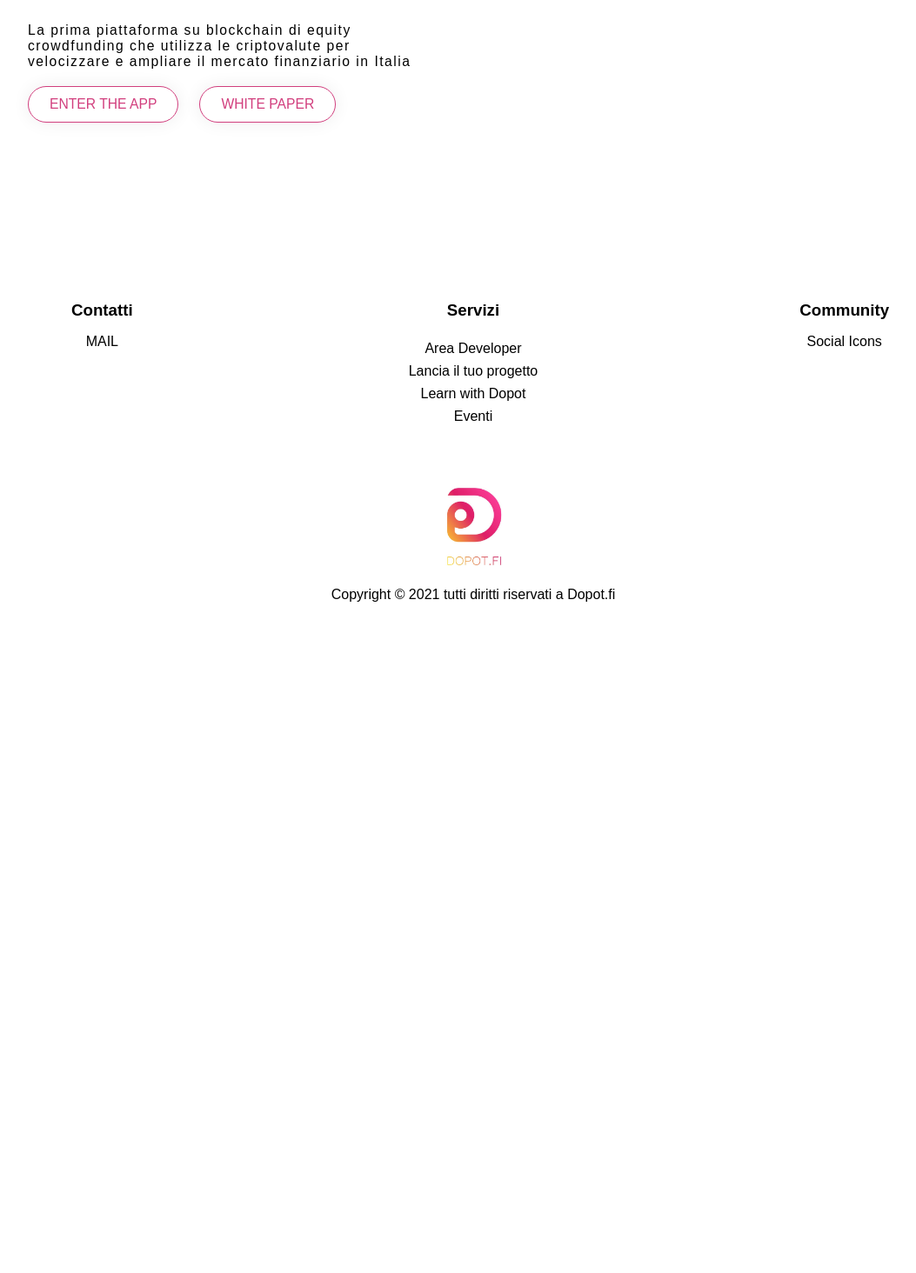
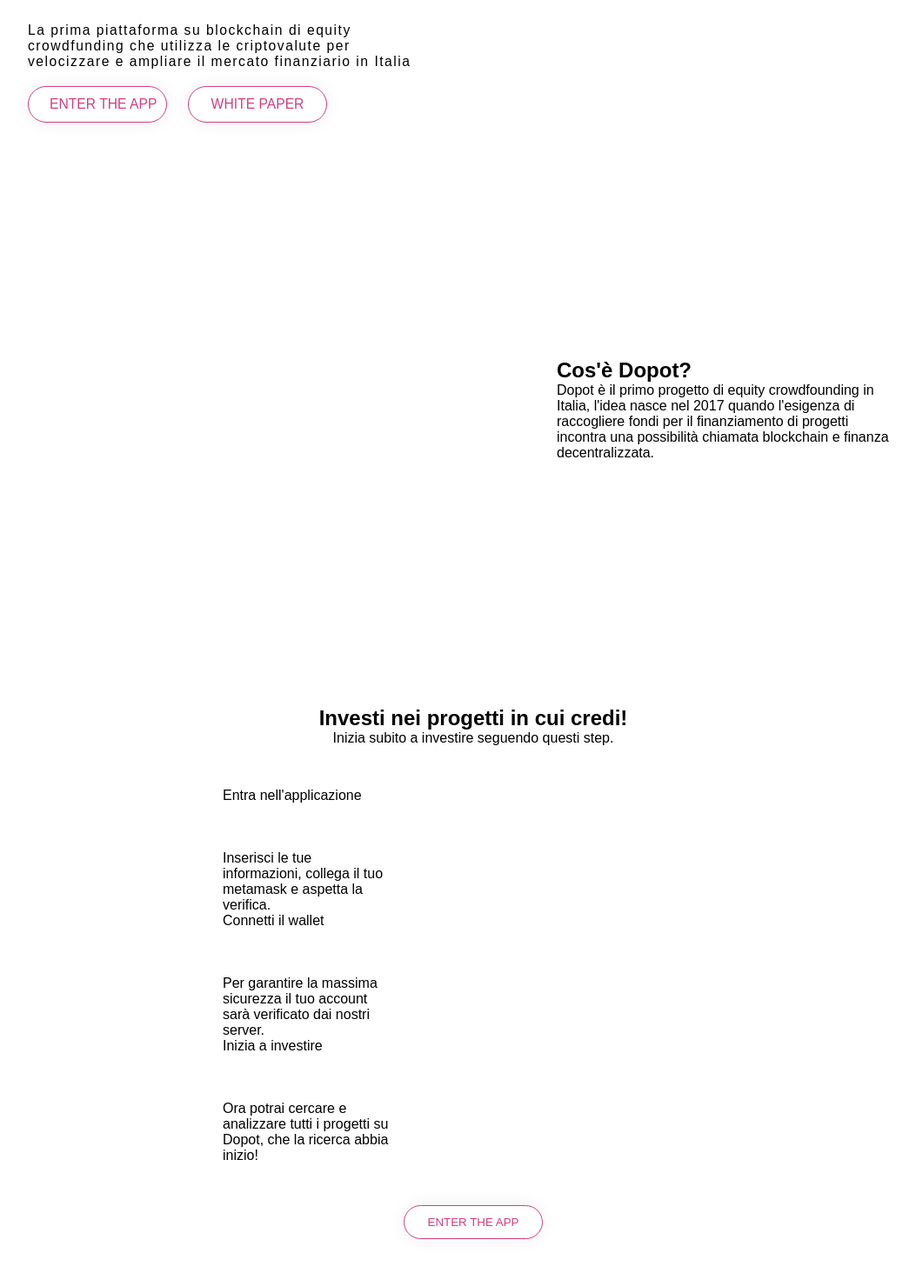
Before and after one commit to OLEARI-FILIPPO/StaticDopot, a React (Create React App) app in the folder Dopot.fi - REACT/dopot.fi/: page /home in a window 1280 px wide. Shown: the part 454-1918 px from the top of the page at 87% size, without its empty margins (96-1149 px from the left). Before the commit the page ends 1163 px from the top, so only its background shows below. Built offline with nearby package versions, Linux system fonts and the light colour scheme.

Commit message:
sections

```diff
--- a/Dopot.fi - REACT/dopot.fi/public/index.html
+++ b/Dopot.fi - REACT/dopot.fi/public/index.html
@@ -3,6 +3,7 @@
   <head>
     <meta charset="utf-8" />
     <meta name="viewport" content="width=device-width, initial-scale=1.0, maximum-scale=1.0, user-scalable=0">
+    <link href="../src/index.css"/>
     <title>DOPOT.FI</title>
   </head>
   <body>
--- a/Dopot.fi - REACT/dopot.fi/src/App.js
+++ b/Dopot.fi - REACT/dopot.fi/src/App.js
@@ -10,7 +10,6 @@
 
 function App() {
   return (
-    <div >
       <>
         <Navbar /*select={Router}*//>
 
@@ -26,7 +25,6 @@
 
         {<DefaultFooter />}
       </>
-    </div>
   );
 }
 
--- a/Dopot.fi - REACT/dopot.fi/src/Pages/Home.js
+++ b/Dopot.fi - REACT/dopot.fi/src/Pages/Home.js
@@ -7,8 +7,7 @@
 
 function Home() {
     return (
-        <div className='Homepage'>
-
+        <>
             <div className='hero'>
                 {/* <img src={hero}/> */}
                 <div className='hero-text'>
@@ -24,7 +23,85 @@
                 </div>
 
             </div>
-        </div>
+
+            <section>
+                <div className='descrizione-dopot'>
+                    <div className='testo-descrizione'>
+                        <h2>Cos'è Dopot?</h2>
+                        <p>
+                            Dopot è il primo progetto di equity crowdfounding in Italia,
+
+                            l'idea nasce nel 2017 quando l'esigenza di raccogliere
+
+                            fondi per il finanziamento di progetti incontra una possibilità
+
+                            chiamata blockchain e finanza decentralizzata.
+                        </p>
+                    </div>
+                </div>
+            </section>
+
+            <section>
+                <div className='functionalities'>
+                    <h2>Investi nei progetti in cui credi!</h2>
+                    <p>Inizia subito a investire seguendo questi step.</p>
+                    <div className='functions'>
+                        <div className='function'>
+                            <div className='f-image'>
+
+                            </div>
+                            <div className='f-title'>
+                                Entra nell'applicazione
+                            </div>
+                            <div className='f-description'>
+                            Inserisci le tue informazioni, collega
+                            il tuo metamask e aspetta la verifica.
+                            </div>
+                        </div>
+                        <div className='function'>
+                            <div className='f-image'>
+
+                            </div>
+                            <div className='f-title'>
+                                Connetti il wallet
+                            </div>
+                            <div className='f-description'>
+                                Per garantire la massima sicurezza
+                                il tuo account sarà verificato dai nostri server.
+                            </div>
+                        </div>
+                        <div className='function'>
+                            <div className='f-image'>
+
+                            </div>
+                            <div className='f-title'>
+                                Inizia a investire
+                            </div>
+                            <div className='f-description'>
+                                Ora potrai cercare e analizzare tutti i progetti
+                                su Dopot, che la ricerca abbia inizio!
+                            </div>
+                        </div>
+                    </div>
+
+                </div>
+                <div className='f-button'>
+                    <input className='button' type='button' value='ENTER THE APP'/>
+                </div>
+            </section>
+
+            <section>
+                <div className='services'>
+
+                </div>
+            </section>
+
+            <section>
+                <div className='roadmap'>
+
+                </div>
+            </section>
+        </>
     )
 }
 
--- a/Dopot.fi - REACT/dopot.fi/src/Styles/ComponentStyle.css
+++ b/Dopot.fi - REACT/dopot.fi/src/Styles/ComponentStyle.css
@@ -16,6 +16,7 @@
     outline: none;
     border: 1px solid var(--btn-secondary);
     animation: background-image 0.3s ease-in-out;
+    width: 10rem;
 }
 
 .button:hover,
--- a/Dopot.fi - REACT/dopot.fi/src/Styles/Footer.css
+++ b/Dopot.fi - REACT/dopot.fi/src/Styles/Footer.css
@@ -1,4 +1,7 @@
-
+footer{
+    margin: auto;
+    margin-top: 5rem;
+}
 .footer{
     text-align:center;
     align-content: center;
@@ -40,6 +43,8 @@
     margin-bottom: 1rem;
 }
 
+
+
 @media screen and (max-width: calc(400px + 16rem)) {
     .footer-content {
         grid-template-columns: 1fr;
--- a/Dopot.fi - REACT/dopot.fi/src/Styles/Home.css
+++ b/Dopot.fi - REACT/dopot.fi/src/Styles/Home.css
@@ -8,10 +8,10 @@
 }
 
 .hero{
-    position: relative;
     min-height: 100vh;
-    box-sizing: border-box;
 }
+
+
 .hero img{
     /* position: sticky; */
     /* object-fit: contain; */
@@ -45,6 +45,59 @@
     font-size: 1em;
 }
 
+/*      Descrizione         */
+
+.descrizione-dopot{
+    position: relative;
+    width: 100%;
+    display: flex;
+    justify-content: right;
+}
+.testo-descrizione{
+    max-width: calc(5vw + 20rem);
+    margin-right: 10rem;
+}
+
+/*      Functinalities      */
+.functionalities{
+    position: relative;
+    width: 100%;
+    display: flex;
+    justify-content: left;
+    flex-direction: column;
+    text-align: center;
+}
+.functionalities p{margin-bottom: 3rem;}
+.functions{
+    max-width: calc(5vw + 20rem);
+    margin-left: 10rem;
+}
+
+.function{
+    display: grid;
+    grid-template-columns: repeat(2, 1fr);
+    grid-template-rows: repeat(2, 1fr);
+    grid-column-gap: 0px;
+    grid-row-gap: 0px;
+}
+
+.f-image        { grid-area: 1 / 1 / 3 / 2; }
+.f-title        { grid-area: 1 / 2 / 2 / 3; text-align: left;}
+.f-description  { grid-area: 2 / 2 / 3 / 3; text-align: left;}
+
+.f-button{
+    display: flex;
+    justify-content: center;
+    align-items: center;
+    margin: 3rem 0;
+}
+
+section{
+    min-height: 50vh;
+}
+
+
+
 /*MOBILE*/
 @media screen and (max-width: calc(400px + 16rem)) {
     .hero-text{
--- a/Dopot.fi - REACT/dopot.fi/src/Styles/Navbar.css
+++ b/Dopot.fi - REACT/dopot.fi/src/Styles/Navbar.css
@@ -6,6 +6,9 @@
     --hero-gradient: linear-gradient(60deg,  var(--primary-color) 0%,
     var(--secondary-color) 50%, var(--tertiary-color) 100%);
 }
+.navbar{background-color: rgba(255, 255, 255, 0.253);}
+
+
 .navbar .logo  {
     position: absolute;
     left: 8rem;
@@ -13,11 +16,12 @@
 }
 .navbar .logo img{width: 90px;}
 .navbar{
-    position: absolute;
+    position: sticky;
     top: 0;
     left: 0;
     width: 100%;
     z-index: 9;
+    transition: all 0.3s ease-in-out;
 }
 
 .menu,
@@ -48,6 +52,11 @@
     transform: translateY(-2.5px);
 }
 
+
+/*  Scroll */
+.fixed{
+    position: fixed;
+}
 
 @media screen and (max-width: 760px) {
     .menu-content{
--- a/Dopot.fi - REACT/dopot.fi/src/UIComponent/DefaultFooter.js
+++ b/Dopot.fi - REACT/dopot.fi/src/UIComponent/DefaultFooter.js
@@ -5,7 +5,6 @@
 
 export default function DefaultFooter() {
     return (
-        <>
         <footer>
             <div className='footer'>
                 <div className='footer-content'>
@@ -31,6 +30,5 @@
                 </div>
             </div>
         </footer>
-        </>
     );
 }
--- a/Dopot.fi - REACT/dopot.fi/src/UIComponent/Navbar.js
+++ b/Dopot.fi - REACT/dopot.fi/src/UIComponent/Navbar.js
@@ -10,11 +10,24 @@
 
 export default function Navbar() {
   const [openNavbar, setOpenNavbar] = useState(false);
+  //const [scrollDown, setScrollDown] = useState(false);
   const [active, setActive] = useState('home');
 
+  /*let lastScroll = 0;
+  window.addEventListener('scroll', () => {
+    const currentScroll = window.pageYOffset
+    if(currentScroll > 0){
+      setScrollDown(true)
+    }
+    else{
+      setScrollDown(false)
+    }
+    lastScroll = currentScroll
+  });*/
+
   return (
-      <div>
-      <div className="navbar">
+      <div className="container-navbar">
+        <div className={`navbar`}>
           <div className="logo">
             <img src={logo}/>
           </div>
--- a/Dopot.fi - REACT/dopot.fi/src/index.css
+++ b/Dopot.fi - REACT/dopot.fi/src/index.css
@@ -8,6 +8,15 @@
     -webkit-font-smoothing: antialiased;
     -moz-osx-font-smoothing: grayscale;
 }
+
+
+/*    Stick footer to bottom  */
+body{
+  min-height: 100%;
+  display: flex;
+  flex-direction: column;
+}
+html  {  height: 100%; }
 
 *, *::after, *, ::before{
   box-sizing: border-box;
```
Lines whose indentation alone changed are shown as unchanged.
